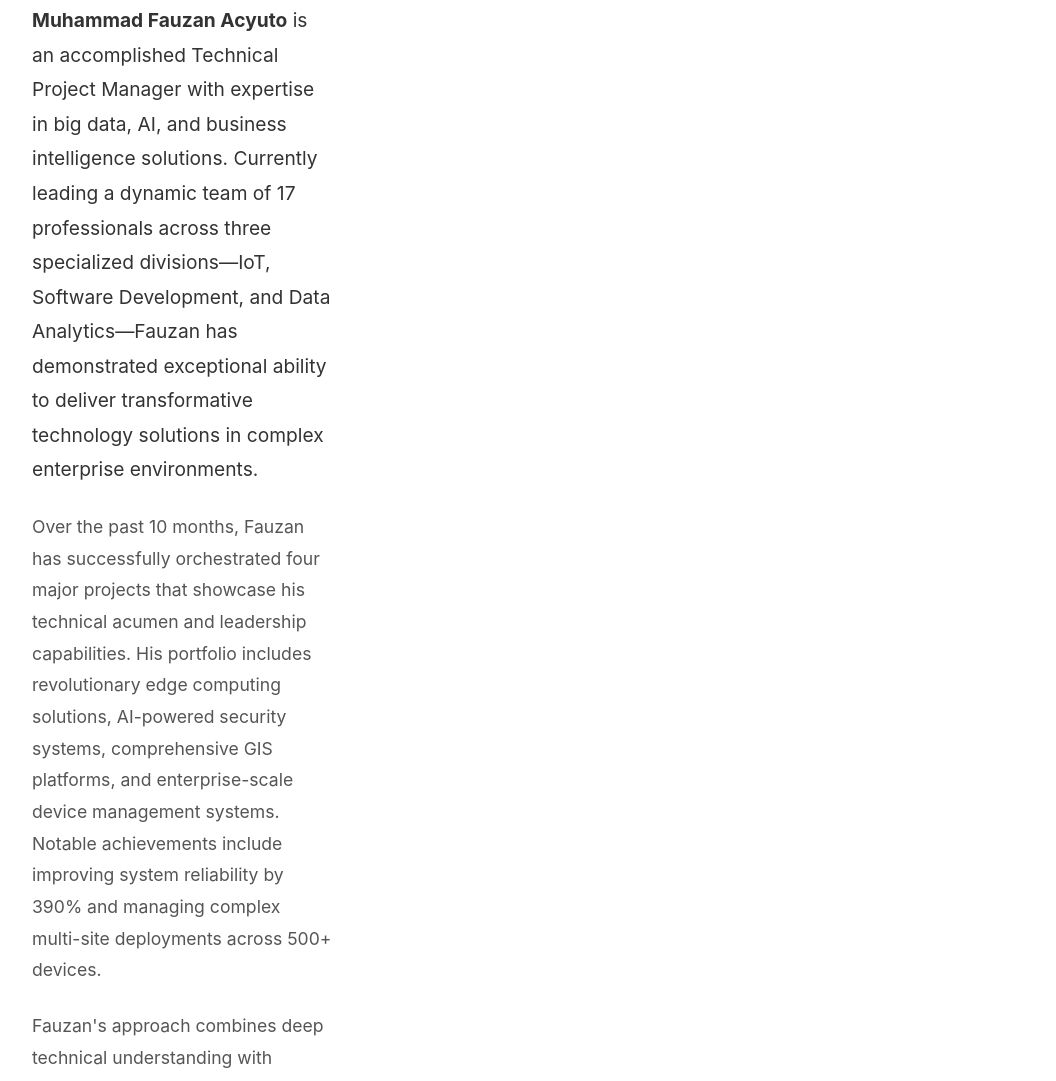
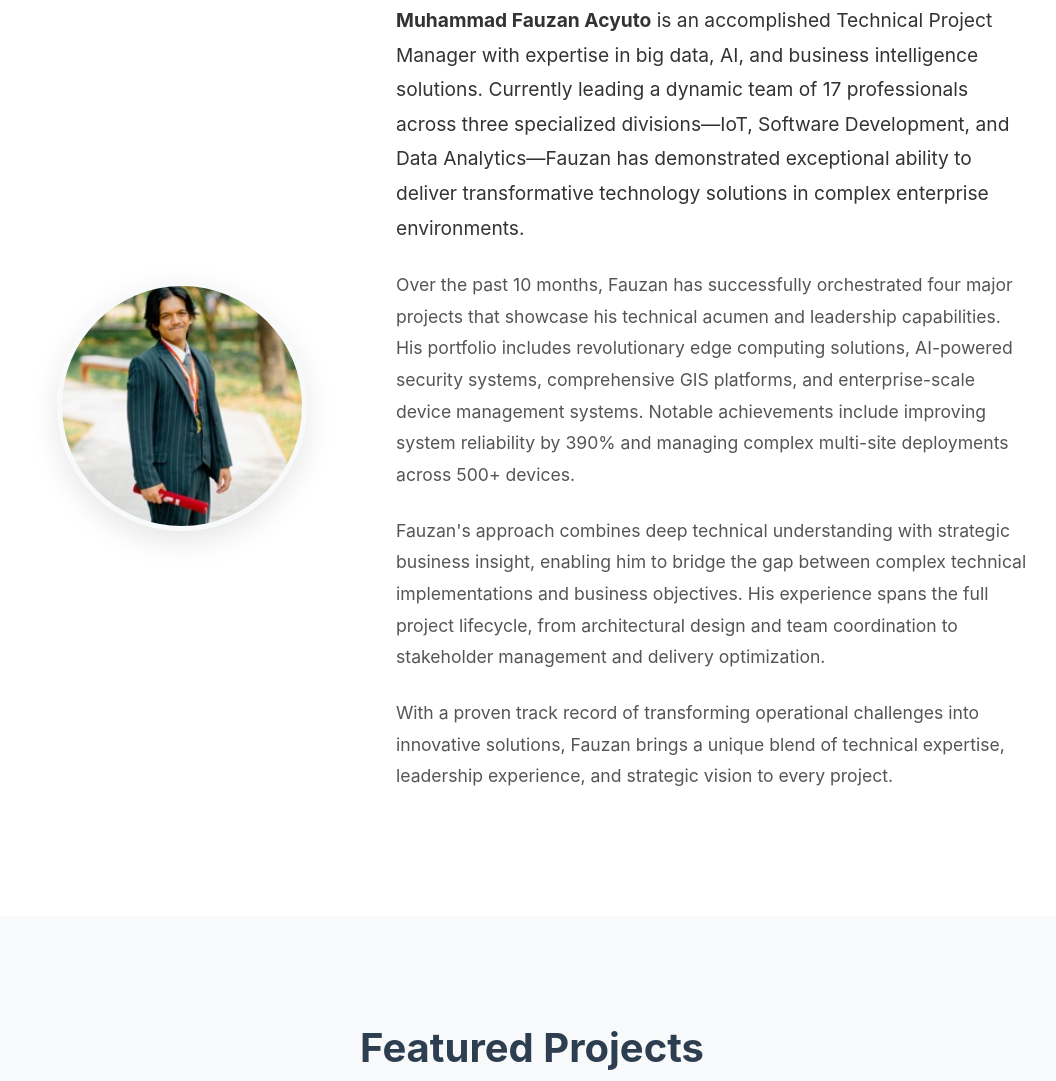
Before and after one commit to FauzanAcyuto/FauzanAcyuto.github.io, a plain HTML site: page index.html in a window 1280 px wide. Shown: the part 1069-2150 px from the top of the page, without its empty margins (108-1164 px from the left). Drawn offline with Linux system fonts and the light colour scheme.

Commit message:
modified:   index.html

```diff
--- a/index.html
+++ b/index.html
@@ -81,6 +81,9 @@
                 <p class="section-subtitle">Technical Leadership with Strategic Vision</p>
             </div>
             <div class="about-content">
+                <div class="about-image">
+                    <img src="headshot.jpeg" alt="Muhammad Fauzan Acyuto - Technical Project Manager" class="headshot">
+                </div>
                 <div class="about-text">
                     <p class="about-intro">
                         <strong>Muhammad Fauzan Acyuto</strong> is an accomplished Technical Project Manager with expertise in big data, AI, and business intelligence solutions. Currently leading a dynamic team of 17 professionals across three specialized divisions—IoT, Software Development, and Data Analytics—Fauzan has demonstrated exceptional ability to deliver transformative technology solutions in complex enterprise environments.
```
